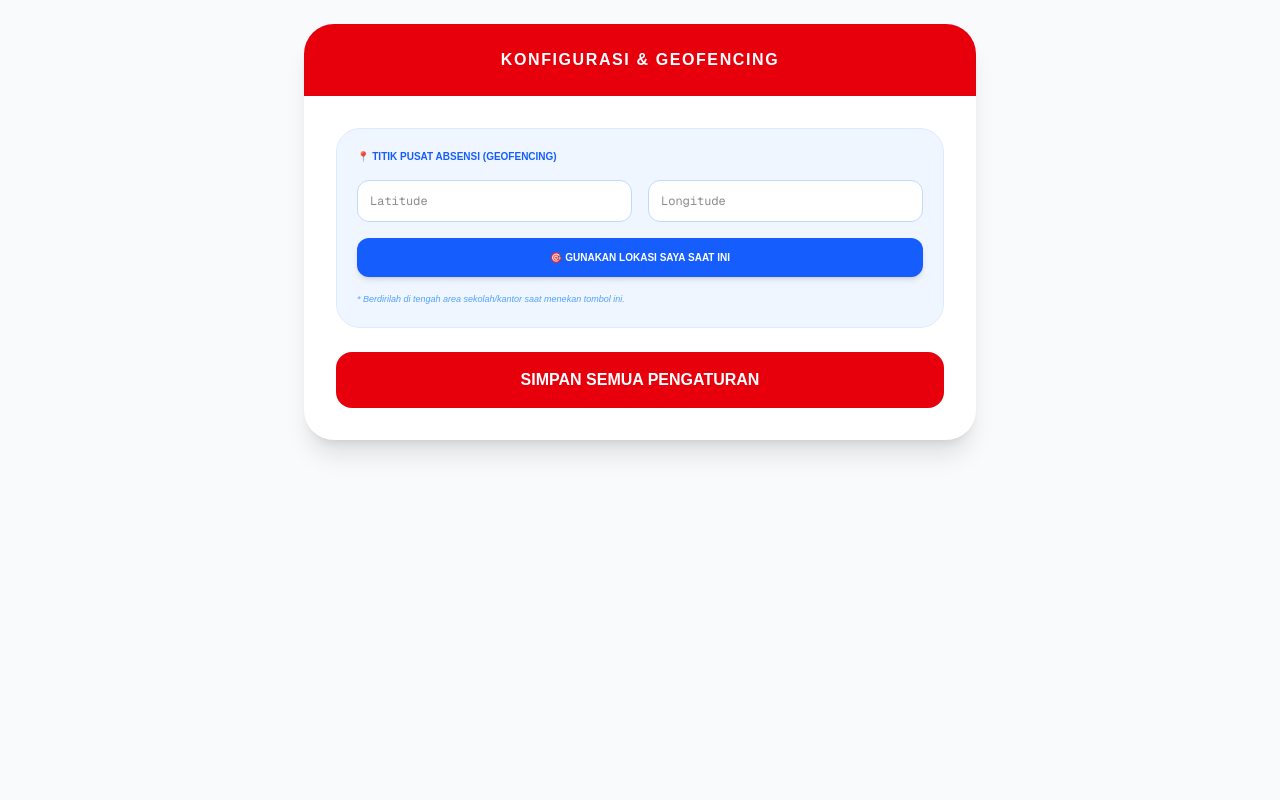
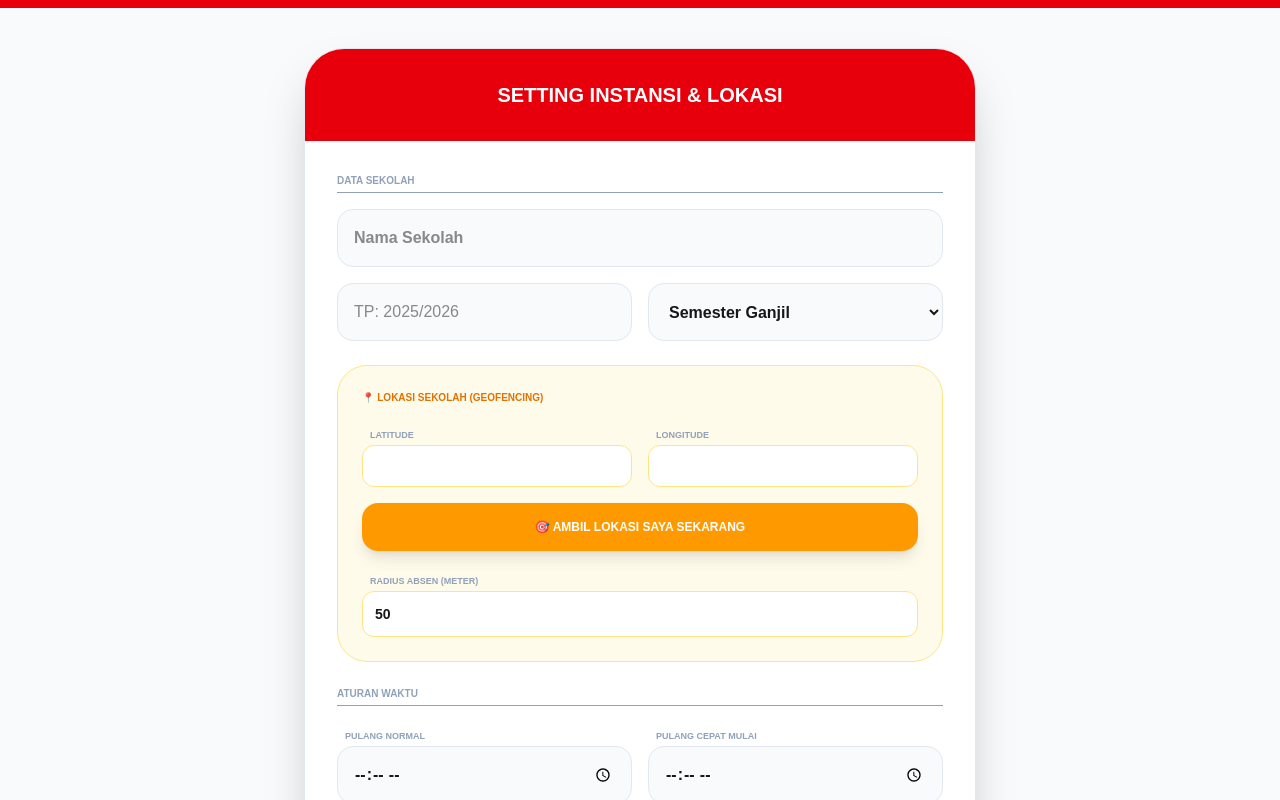
Before and after one commit to BerkahLestariJambi/absensisanpio, a Next.js app: page /admin/setting in a window 1280 px wide. Shown: the top 800 px of the page. Built offline with nearby package versions, Linux system fonts and the light colour scheme; no server answers.

Commit message:
Update page.tsx

```diff
--- a/app/admin/setting/page.tsx
+++ b/app/admin/setting/page.tsx
@@ -7,7 +7,7 @@ export default function AdminSetting() {
   const router = useRouter();
   const [loading, setLoading] = useState(true);
   const [saving, setSaving] = useState(false);
-  const [currentLoc, setCurrentLoc] = useState<{lat: number, lng: number} | null>(null);
+  const [adminLoc, setAdminLoc] = useState<{lat: number, lng: number} | null>(null);
 
   const [formData, setFormData] = useState({
     nama_sekolah: "",
@@ -15,14 +15,14 @@ export default function AdminSetting() {
     semester: "",
     jam_pulang_normal: "",
     jam_pulang_cepat_mulai: "",
-    lat_sekolah: "", // Tambahan field koordinat
-    lng_sekolah: "", // Tambahan field koordinat
+    lat_sekolah: "",
+    lng_sekolah: "",
+    radius_meter: "50", // Standar radius 50 meter
     logo_sekolah: null as File | null,
     current_logo: ""
   });
 
   useEffect(() => {
-    // Ambil data config
     const loadConfig = async () => {
       try {
         const res = await fetch("https://backendabsen.mejatika.com/api/setting-app");
@@ -37,98 +37,166 @@ export default function AdminSetting() {
             jam_pulang_cepat_mulai: d.jam_pulang_cepat_mulai || "07:15",
             lat_sekolah: d.lat_sekolah || "",
             lng_sekolah: d.lng_sekolah || "",
+            radius_meter: d.radius_meter || "50",
             logo_sekolah: null,
             current_logo: d.logo_sekolah || ""
           });
         }
       } catch (err) {
-        console.error(err);
+        console.error("Gagal load config:", err);
       } finally {
         setLoading(false);
       }
     };
 
-    // Deteksi lokasi Admin saat buka setting
+    // Pantau lokasi Admin secara real-time untuk akurasi
     if ("geolocation" in navigator) {
-      navigator.geolocation.getCurrentPosition((pos) => {
-        setCurrentLoc({ lat: pos.coords.latitude, lng: pos.coords.longitude });
-      });
+      navigator.geolocation.watchPosition((pos) => {
+        setAdminLoc({ lat: pos.coords.latitude, lng: pos.coords.longitude });
+      }, null, { enableHighAccuracy: true });
     }
 
     loadConfig();
   }, []);
 
-  const handleAmbilLokasi = () => {
-    if (currentLoc) {
-      setFormData({
-        ...formData,
-        lat_sekolah: currentLoc.lat.toString(),
-        lng_sekolah: currentLoc.lng.toString()
+  // Fungsi untuk menyalin lokasi admin ke form koordinat sekolah
+  const tangkapLokasiSekolah = () => {
+    if (adminLoc) {
+      setFormData(prev => ({
+        ...prev,
+        lat_sekolah: adminLoc.lat.toString(),
+        lng_sekolah: adminLoc.lng.toString()
+      }));
+      Swal.fire({
+        title: "Lokasi Terkunci!",
+        text: `Koordinat ${adminLoc.lat}, ${adminLoc.lng} berhasil diambil.`,
+        icon: "success",
+        timer: 1500
       });
-      Swal.fire("Lokasi Terdeteksi", "Koordinat berhasil disalin ke form.", "success");
     } else {
-      Swal.fire("Gagal", "Pastikan GPS aktif dan izin lokasi diberikan.", "error");
+      Swal.fire("GPS Belum Siap", "Mohon tunggu sebentar hingga sinyal GPS stabil.", "warning");
     }
   };
 
-  const handleUpdate = async (e: React.FormEvent) => {
+  const handleSubmit = async (e: React.FormEvent) => {
     e.preventDefault();
     setSaving(true);
+
     const dataToSend = new FormData();
+    // Append semua data teks
     Object.entries(formData).forEach(([key, value]) => {
-      if (key !== 'logo_sekolah' && key !== 'current_logo') dataToSend.append(key, value as string);
+      if (key !== 'logo_sekolah' && key !== 'current_logo' && value !== null) {
+        dataToSend.append(key, value.toString());
+      }
     });
-    if (formData.logo_sekolah) dataToSend.append("logo_sekolah", formData.logo_sekolah);
+    // Append logo jika ada
+    if (formData.logo_sekolah) {
+      dataToSend.append("logo_sekolah", formData.logo_sekolah);
+    }
 
     try {
       const res = await fetch("https://backendabsen.mejatika.com/api/admin/setting-update", {
         method: "POST",
         body: dataToSend,
       });
+
       if (res.ok) {
-        Swal.fire("BERHASIL", "Pengaturan & Lokasi Sekolah diperbarui", "success");
+        await Swal.fire("BERHASIL", "Pengaturan telah disimpan!", "success");
+        router.refresh();
+      } else {
+        const errorData = await res.json();
+        Swal.fire("GAGAL", errorData.message || "Gagal menyimpan perubahan", "error");
       }
     } catch (err) {
-      Swal.fire("Error", "Gagal menyimpan", "error");
-    } finally { setSaving(false); }
+      Swal.fire("Error", "Koneksi server terputus", "error");
+    } finally {
+      setSaving(false);
+    }
   };
 
-  if (loading) return <div className="p-10 text-center">Memuat...</div>;
+  if (loading) return <div className="min-h-screen flex items-center justify-center font-black animate-pulse text-slate-400 uppercase">Mengunduh Konfigurasi...</div>;
 
   return (
-    <div className="min-h-screen bg-slate-50 p-6">
-      <div className="max-w-2xl mx-auto bg-white rounded-[30px] shadow-xl overflow-hidden">
-        <div className="bg-red-600 p-6 text-white font-black text-center uppercase tracking-widest">
-          Konfigurasi & Geofencing
+    <div className="min-h-screen bg-slate-50 p-4 md:p-10 border-t-8 border-red-600">
+      <div className="max-w-2xl mx-auto bg-white rounded-[40px] shadow-2xl border border-slate-200 overflow-hidden">
+
+        <div className="bg-red-600 p-8 text-center">
+          <h1 className="text-white text-xl font-black uppercase">Setting Instansi & Lokasi</h1>
         </div>
 
-        <form onSubmit={handleUpdate} className="p-8 space-y-6">
-          {/* ... field nama sekolah dll sama seperti sebelumnya ... */}
+        <form onSubmit={handleSubmit} className="p-8 space-y-6">
 
-          {/* SECTION LOKASI (GEOFENCING) */}
-          <div className="p-5 bg-blue-50 rounded-3xl border border-blue-100 space-y-4">
-             <h3 className="text-[10px] font-black text-blue-600 uppercase">📍 Titik Pusat Absensi (Geofencing)</h3>
-             <div className="grid grid-cols-2 gap-4">
-                <input
-                  type="text" placeholder="Latitude" value={formData.lat_sekolah} readOnly
-                  className="p-3 bg-white rounded-xl border border-blue-200 text-xs font-mono"
-                />
-                <input
-                  type="text" placeholder="Longitude" value={formData.lng_sekolah} readOnly
-                  className="p-3 bg-white rounded-xl border border-blue-200 text-xs font-mono"
-                />
-             </div>
-             <button
-                type="button" onClick={handleAmbilLokasi}
-                className="w-full py-3 bg-blue-600 text-white text-[10px] font-black rounded-xl hover:bg-blue-700 transition-all shadow-md"
-             >
-                🎯 GUNAKAN LOKASI SAYA SAAT INI
-             </button>
-             <p className="text-[9px] text-blue-400 italic">* Berdirilah di tengah area sekolah/kantor saat menekan tombol ini.</p>
+          {/* SEKSI 1: PROFIL */}
+          <div className="space-y-4">
+            <h3 className="text-[10px] font-black text-slate-400 uppercase border-b pb-1">Data Sekolah</h3>
+            <input
+              type="text" placeholder="Nama Sekolah" value={formData.nama_sekolah}
+              onChange={(e) => setFormData({...formData, nama_sekolah: e.target.value})}
+              className="w-full p-4 bg-slate-50 border border-slate-200 rounded-2xl outline-none focus:border-red-500 font-bold"
+            />
+            <div className="grid grid-cols-2 gap-4">
+              <input type="text" placeholder="TP: 2025/2026" value={formData.tahun_pelajaran} onChange={(e) => setFormData({...formData, tahun_pelajaran: e.target.value})} className="p-4 bg-slate-50 border border-slate-200 rounded-2xl outline-none" />
+              <select value={formData.semester} onChange={(e) => setFormData({...formData, semester: e.target.value})} className="p-4 bg-slate-50 border border-slate-200 rounded-2xl outline-none font-bold">
+                <option value="1">Semester Ganjil</option>
+                <option value="2">Semester Genap</option>
+              </select>
+            </div>
           </div>
 
-          <button type="submit" disabled={saving} className="w-full py-4 bg-red-600 text-white rounded-2xl font-black">
-            {saving ? "MENYIMPAN..." : "SIMPAN SEMUA PENGATURAN"}
+          {/* SEKSI 2: LOKASI GEOFENCING */}
+          <div className="p-6 bg-amber-50 rounded-[30px] border border-amber-200 space-y-4">
+            <h3 className="text-[10px] font-black text-amber-600 uppercase">📍 Lokasi Sekolah (Geofencing)</h3>
+
+            <div className="grid grid-cols-2 gap-4">
+              <div>
+                <label className="text-[9px] font-bold text-slate-400 ml-2">LATITUDE</label>
+                <input type="text" value={formData.lat_sekolah} readOnly className="w-full p-3 bg-white border border-amber-200 rounded-xl text-xs font-mono" />
+              </div>
+              <div>
+                <label className="text-[9px] font-bold text-slate-400 ml-2">LONGITUDE</label>
+                <input type="text" value={formData.lng_sekolah} readOnly className="w-full p-3 bg-white border border-amber-200 rounded-xl text-xs font-mono" />
+              </div>
+            </div>
+
+            <button
+              type="button"
+              onClick={tangkapLokasiSekolah}
+              className="w-full py-4 bg-amber-500 hover:bg-amber-600 text-white font-black rounded-2xl shadow-lg transition-all active:scale-95 text-xs uppercase"
+            >
+              🎯 Ambil Lokasi Saya Sekarang
+            </button>
+
+            <div>
+              <label className="text-[9px] font-bold text-slate-400 ml-2 uppercase">Radius Absen (Meter)</label>
+              <input
+                type="number" value={formData.radius_meter}
+                onChange={(e) => setFormData({...formData, radius_meter: e.target.value})}
+                className="w-full p-3 bg-white border border-amber-200 rounded-xl text-sm font-bold"
+              />
+            </div>
+          </div>
+
+          {/* SEKSI 3: JAM KERJA */}
+          <div className="space-y-4">
+            <h3 className="text-[10px] font-black text-slate-400 uppercase border-b pb-1">Aturan Waktu</h3>
+            <div className="grid grid-cols-2 gap-4">
+              <div>
+                <label className="text-[9px] font-bold text-slate-400 ml-2">PULANG NORMAL</label>
+                <input type="time" value={formData.jam_pulang_normal} onChange={(e) => setFormData({...formData, jam_pulang_normal: e.target.value})} className="w-full p-4 bg-slate-50 border border-slate-200 rounded-2xl font-bold" />
+              </div>
+              <div>
+                <label className="text-[9px] font-bold text-slate-400 ml-2">PULANG CEPAT MULAI</label>
+                <input type="time" value={formData.jam_pulang_cepat_mulai} onChange={(e) => setFormData({...formData, jam_pulang_cepat_mulai: e.target.value})} className="w-full p-4 bg-slate-50 border border-slate-200 rounded-2xl font-bold" />
+              </div>
+            </div>
+          </div>
+
+          <button
+            type="submit"
+            disabled={saving}
+            className={`w-full py-5 rounded-[25px] font-black text-white text-lg shadow-xl transition-all ${saving ? 'bg-slate-400 cursor-not-allowed' : 'bg-red-600 hover:bg-red-700 active:scale-95'}`}
+          >
+            {saving ? "SEDANG MENYIMPAN..." : "SIMPAN PERUBAHAN"}
           </button>
         </form>
       </div>
```
